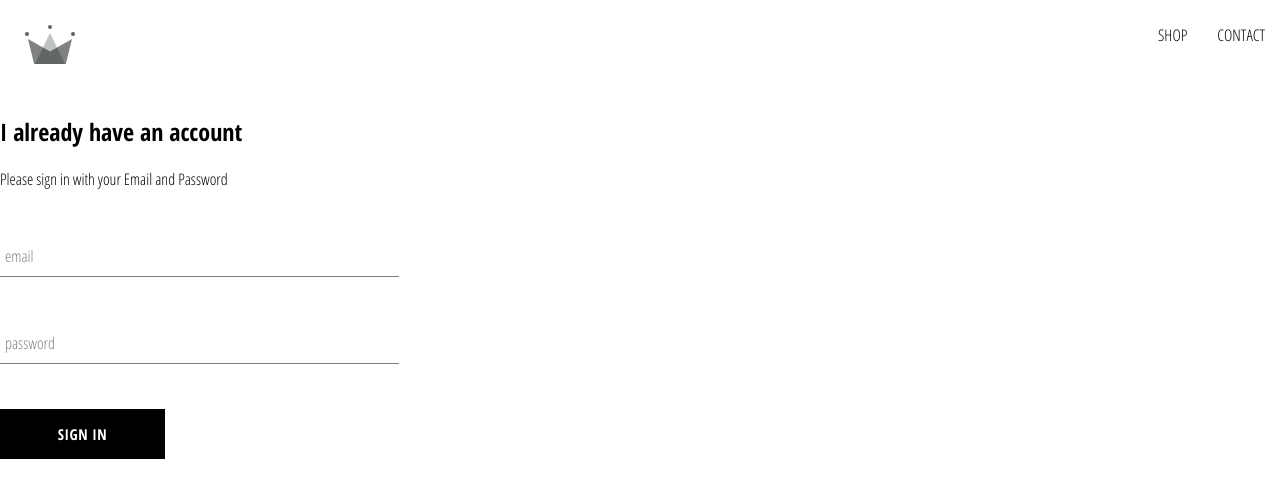
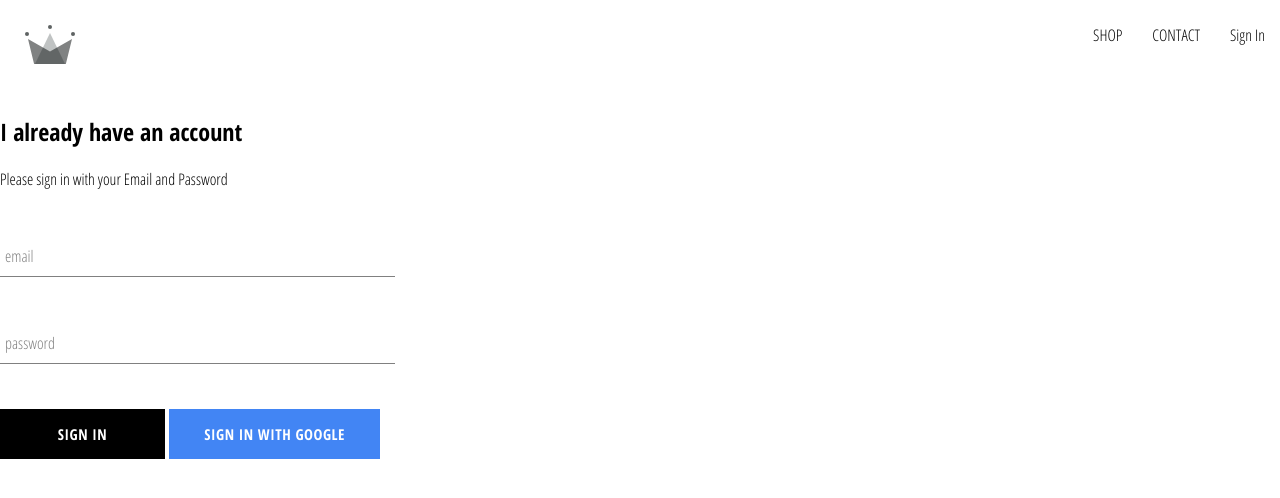
Before and after one commit to paulchabz/Klannels, a React (Create React App) app: page /signIn in a window 1280 px wide. Shown: the top 498 px of the page. Built offline with nearby package versions, Linux system fonts and the light colour scheme; no server answers.

Commit message:
Updated the application with Firebase implemented authentication within the app

```diff
--- a/src/App.css
+++ b/src/App.css
@@ -2,3 +2,7 @@
     font-family: "Open Sans Condensed";
     padding: 20px 60px;
 }
+
+* {
+    box-sizing: border-box;
+}
--- a/src/App.js
+++ b/src/App.js
@@ -3,22 +3,45 @@
 import ShopPage from "./Shop/ShopComponent"
 import { Switch, Route } from "react-router-dom"
 import { SignInSignOut } from "./Sign-Up-Sign-In-Forms/SignComponent";
-
+import { auth } from "./Firebase/Firebase.utils";
 import { Header } from "./Header/HeaderComponent"
 
 
 
-function App () {
+class App extends React.Component {
+    constructor () {
+        super();
+        this.state = {
+            currentUser: null
+        }
+    }
+
+    unsubscribeFromAuth = null;
+
+    componentDidMount() {
+        this.unsubscribeFromAuth = auth.onAuthStateChanged(user => {
+            this.setState({currentUser: user})
+        })
+    }
+
+    componentWillUnmount() {
+        this.unsubscribeFromAuth();
+    }
+    // auth changes in the app
+
+    render () {
+
         return (
             <div>
-            <Header />
+                <Header currentUser={this.state.currentUser}/>
                 <Switch>
-                <Route exact path="/" component={HomePage} />
-                <Route path="/shop" component={ShopPage} />
-                <Route path="/signIn" component={SignInSignOut} />
+                    <Route exact path="/" component={HomePage}/>
+                    <Route path="/shop" component={ShopPage}/>
+                    <Route path="/signIn" component={SignInSignOut}/>
                 </Switch>
             </div>
         )
+    }
 }
 export default App;
 /*
--- a/src/Button/Button-styles-component.jsx
+++ b/src/Button/Button-styles-component.jsx
@@ -1,8 +1,8 @@
 import React from "react";
 import "./button-styles.scss";
 
-export const CustomButton = ({children, ...otherProps }) => (
-    <button className="custom-button" {...otherProps}>
+export const CustomButton = ({children, isGoogleSignIn,...otherProps }) => (
+    <button className={`${isGoogleSignIn ? "google-sign-in": ""} custom-button`} {...otherProps}>
         {children}
     </button>
 )
--- a/src/Button/button-styles.scss
+++ b/src/Button/button-styles.scss
@@ -19,4 +19,12 @@
     color: black;
     border: 1px solid black;
   }
+  &.google-sign-in {
+    background-color: #4285f4;
+    color: white;
+    &:hover {
+      background-color: #357ae8;
+      border: none;
+    }
+  }
 }
--- /dev/null
+++ b/src/Firebase/Firebase.utils.js
@@ -0,0 +1,27 @@
+import firebase from "firebase/app";
+import "firebase/firestore";
+import "firebase/auth";
+
+const config = {
+    apiKey: "AIzaSyAVL5Vu8aF1tFxXxuNRHhFp6wHfGVKLHlo",
+    authDomain: "webstore-5e78f.firebaseapp.com",
+    databaseURL: "https://webstore-5e78f.firebaseio.com",
+    projectId: "webstore-5e78f",
+    storageBucket: "webstore-5e78f.appspot.com",
+    messagingSenderId: "644251444923",
+    appId: "1:644251444923:web:f304583f47fa4edf93ab9e",
+    measurementId: "G-L272X0QJD4"
+};
+
+firebase.initializeApp(config);
+
+
+export const auth = firebase.auth();
+export const firestore = firebase.firestore();
+
+// Google authentication
+const provider = new firebase.auth.GoogleAuthProvider();
+provider.setCustomParameters({ prompt: "select_account"});
+export const signInWithGoogle = () => auth.signInWithPopup(provider);
+
+export default firebase;
--- a/src/Header/HeaderComponent-styles.scss
+++ b/src/Header/HeaderComponent-styles.scss
@@ -27,6 +27,7 @@
 
     .option {
       padding: 10px 15px;
+      cursor: pointer;
     }
   }
 }
--- a/src/Header/HeaderComponent.jsx
+++ b/src/Header/HeaderComponent.jsx
@@ -2,8 +2,9 @@
 import "./HeaderComponent-styles.scss";
 import { Link } from "react-router-dom"
 import { ReactComponent as Logo } from "../Assets/original.svg"
+import { auth } from "../Firebase/Firebase.utils";
 
-export const Header = () => (
+export const Header = ({ currentUser }) => (
     <div className="header">
         <Link className="logo-container" to="/">
          <Logo className="logo" />
@@ -15,6 +16,7 @@
             <Link className="option" to="/contact">
                 CONTACT
             </Link>
+            { currentUser ? <div className="option" onClick={() => auth.signOut()}>Sign Out</div> : <Link className="option" to="/signIn">Sign In</Link>}
         </div>
     </div>
 )
--- a/src/Sign-In/Sign-In-styles.scss
+++ b/src/Sign-In/Sign-In-styles.scss
@@ -1,5 +1,5 @@
 .sign-in {
-  width: 30vw;
+  width: 380px;
   display: flex;
   flex-direction: column;
   font-family: 'Open Sans Condensed';
@@ -8,3 +8,9 @@
     margin: 10px 0;
   }
 }
+
+
+.buttons {
+  display: flex;
+  justify-content: space-between;
+}
--- a/src/Sign-In/Sign-In.jsx
+++ b/src/Sign-In/Sign-In.jsx
@@ -2,6 +2,7 @@
 import "./Sign-In-styles.scss";
 import {FormInput} from "../Forms/Form-input-component"
 import {CustomButton} from "../Button/Button-styles-component";
+import {signInWithGoogle} from "../Firebase/Firebase.utils";
 
 
 class SignIn extends React.Component {
@@ -36,7 +37,12 @@
 
                     <FormInput name="password" type="password" value={this.state.password} onChange={this.handleChange} label="password" required/>
 
-                    <CustomButton type="submit"  > Sign In </CustomButton>
+                    <div className="buttons">
+                        <CustomButton type="submit"  > Sign In </CustomButton>
+                        <CustomButton onClick={signInWithGoogle}  isGoogleSignIn> Sign In With Google </CustomButton>
+                    </div>
+
+
                 </form>
             </div>
         )
```
Lines whose indentation alone changed are shown as unchanged.
